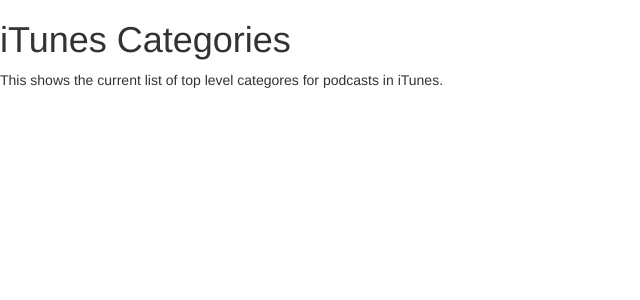
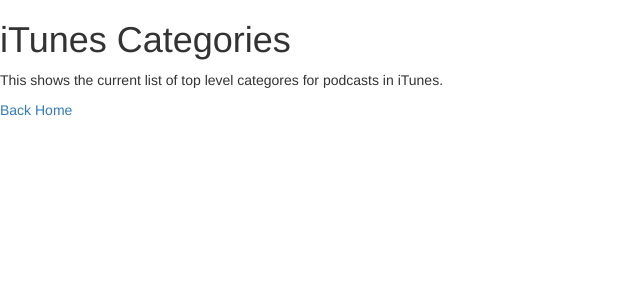
Before and after one commit to stussified/itunes_podcasts, a Flask app: template templates/genre_list.html in a window 1280 px wide. Shown: the top 300 px of the page, without its empty margins (0-640 px from the left). Run offline with Flask 2, Linux system fonts and the light colour scheme; the template is opened without the code that fills it, so the values that code supplies are empty; some libraries are stand-ins or nearby versions.

Commit message:
added link to go back to main page

```diff
--- a/templates/layout.html
+++ b/templates/layout.html
@@ -9,5 +9,6 @@
 <body>
 	{% block body%}
 	{% endblock %}
+<a href="/">Back Home</a>
 </body>
 </html>
```
